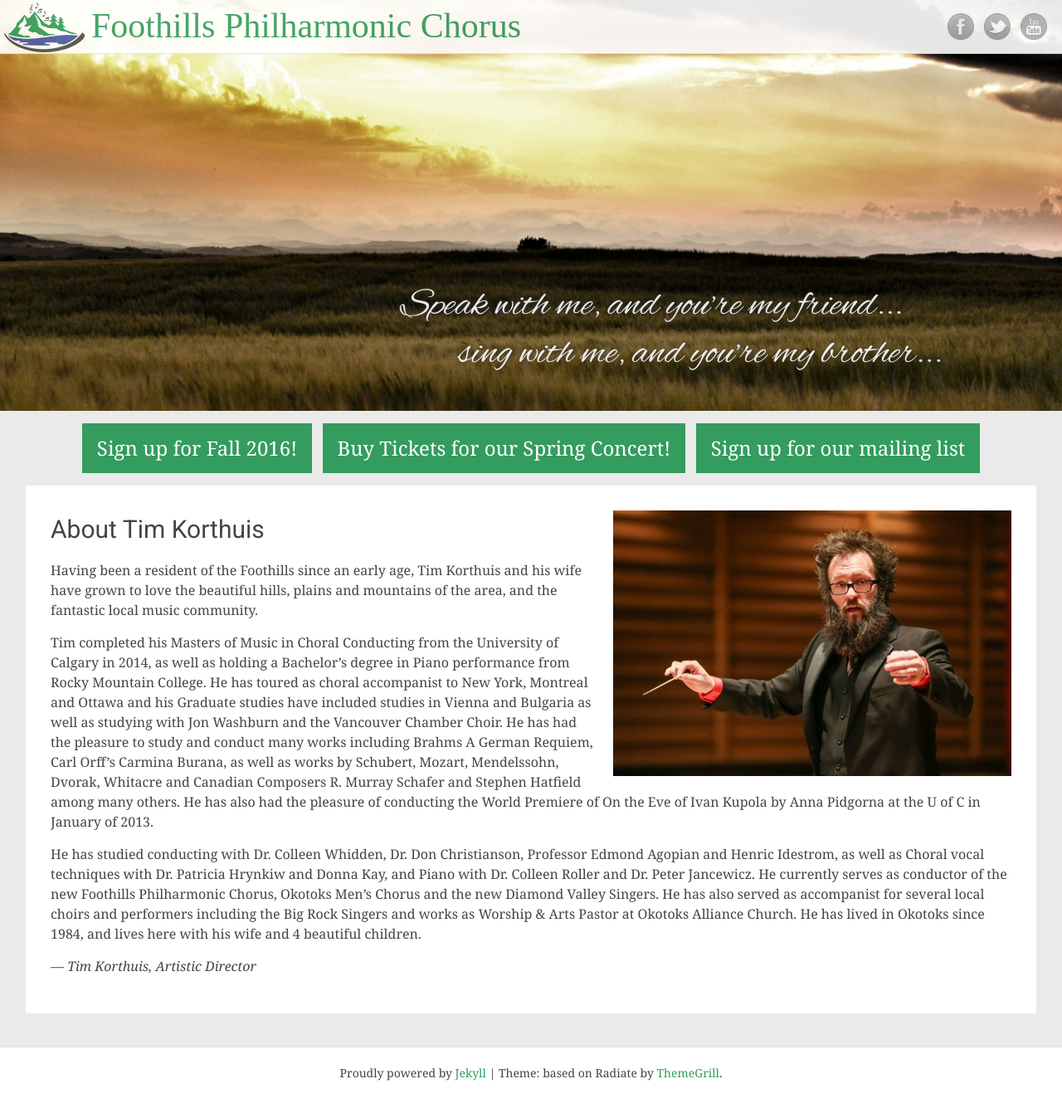
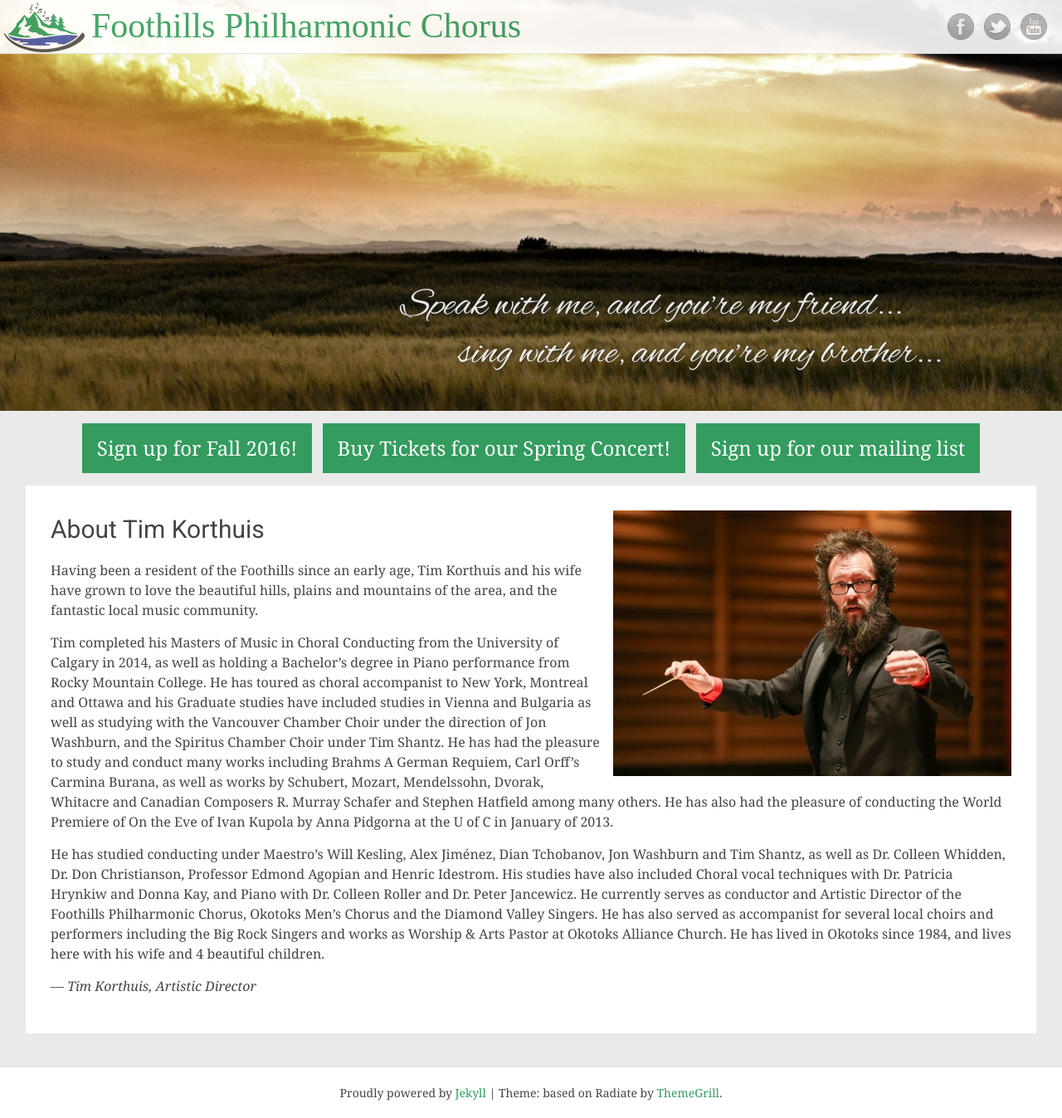
Before and after one commit to percyhanna/fps, a Jekyll site: the page built from about-tim.html, in a window 1280 px wide and 1347 px high. Shown: the whole window at 83% size. Built offline with Jekyll 4.4.1, drawn with Linux system fonts in a browser that asks for light colours; some web fonts are replaced; Markdown is read by kramdown in place of the engine named in the settings.

Commit message:
Update Tim's bio

```diff
--- a/about-tim.html
+++ b/about-tim.html
@@ -14,9 +14,9 @@ title: About Tim Korthuis
         <div class="entry-content">
           <p>Having been a resident of the Foothills since an early age, Tim Korthuis and his wife have grown to love the beautiful hills, plains and mountains of the area, and the fantastic local music community.</p>
 
-          <p>Tim completed his Masters of Music in Choral Conducting from the University of Calgary in 2014, as well as holding a Bachelor’s degree in Piano performance from Rocky Mountain College.  He has toured as choral accompanist to New York, Montreal and Ottawa and his Graduate studies have included studies in Vienna and Bulgaria as well as studying with Jon Washburn and the Vancouver Chamber Choir.  He has had the pleasure to study and conduct many works including Brahms A German Requiem, Carl Orff’s Carmina Burana, as well as works by Schubert, Mozart, Mendelssohn, Dvorak, Whitacre and Canadian Composers R. Murray Schafer and Stephen Hatfield among many others.  He has also had the pleasure of conducting the World Premiere of On the Eve of Ivan Kupola by Anna Pidgorna at the U of C in January of 2013.</p>
+          <p>Tim completed his Masters of Music in Choral Conducting from the University of Calgary in 2014, as well as holding a Bachelor’s degree in Piano performance from Rocky Mountain College. He has toured as choral accompanist to New York, Montreal and Ottawa and his Graduate studies have included studies in Vienna and Bulgaria as well as studying with the Vancouver Chamber Choir under the direction of Jon Washburn, and the Spiritus Chamber Choir under Tim Shantz. He has had the pleasure to study and conduct many works including Brahms A German Requiem, Carl Orff’s Carmina Burana, as well as works by Schubert, Mozart, Mendelssohn, Dvorak, Whitacre and Canadian Composers R. Murray Schafer and Stephen Hatfield among many others. He has also had the pleasure of conducting the World Premiere of On the Eve of Ivan Kupola by Anna Pidgorna at the U of C in January of 2013.</p>
 
-          <p>He has studied conducting with Dr. Colleen Whidden, Dr. Don Christianson, Professor Edmond Agopian and Henric Idestrom, as well as Choral vocal techniques with Dr. Patricia Hrynkiw and Donna Kay, and Piano with Dr. Colleen Roller and Dr. Peter Jancewicz.  He currently serves as conductor of the new Foothills Philharmonic Chorus, Okotoks Men’s Chorus and the new Diamond Valley Singers.  He has also served as accompanist for several local choirs and performers including the Big Rock Singers and works as Worship &amp; Arts Pastor at Okotoks Alliance Church.  He has lived in Okotoks since 1984, and lives here with his wife and 4 beautiful children.</p>
+          <p>He has studied conducting under Maestro’s Will Kesling, Alex Jiménez, Dian Tchobanov, Jon Washburn and Tim Shantz, as well as Dr. Colleen Whidden, Dr. Don Christianson, Professor Edmond Agopian and Henric Idestrom.  His studies have also included Choral vocal techniques with Dr. Patricia Hrynkiw and Donna Kay, and Piano with Dr. Colleen Roller and Dr. Peter Jancewicz.  He currently serves as conductor and Artistic Director of the Foothills Philharmonic Chorus, Okotoks Men’s Chorus and the Diamond Valley Singers. He has also served as accompanist for several local choirs and performers including the Big Rock Singers and works as Worship &amp; Arts Pastor at Okotoks Alliance Church. He has lived in Okotoks since 1984, and lives here with his wife and 4 beautiful children.</p>
 
           <p><em>— Tim Korthuis, Artistic Director</em></p>
         </div>
```
